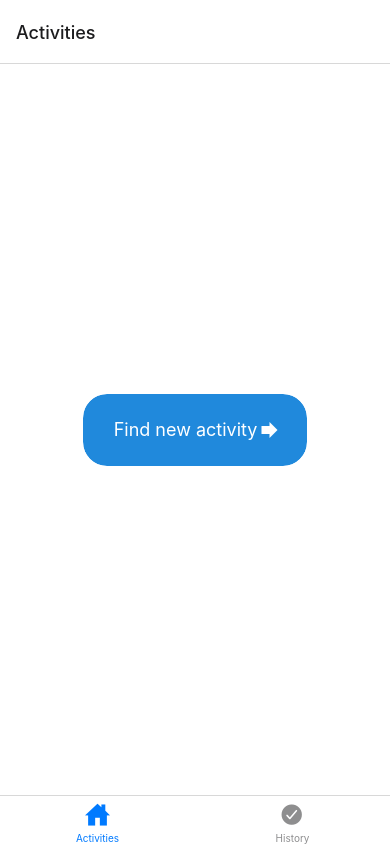
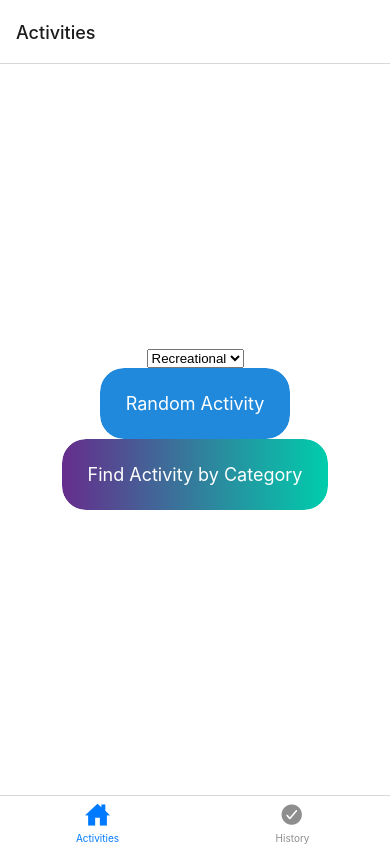
Before and after one commit to mikkeGuan/active-app, a React Native app: screen /Activities in a window 390 px wide. Built offline with nearby package versions, Linux system fonts and the light colour scheme; no server answers.

Commit message:
Fetch random activity and by type

```diff
--- a/App.js
+++ b/App.js
@@ -34,7 +34,7 @@ export default function App() {
           component={History}
           options={{ title: 'History' }}
         />
-      </Tab.Navigator>
+              </Tab.Navigator>
     </NavigationContainer>
   );
 }
--- a/babel.config.js
+++ b/babel.config.js
@@ -2,5 +2,11 @@ module.exports = function(api) {
   api.cache(true);
   return {
     presets: ['babel-preset-expo'],
+     plugins: [
+    ["module:react-native-dotenv", {
+      "moduleName": "@env",
+      "path": ".env",
+    }]
+  ]
   };
 };
--- a/components/Activities.js
+++ b/components/Activities.js
@@ -1,36 +1,72 @@
-import { useState, useEffect } from 'react';
-import { StyleSheet, View } from 'react-native';
-import { API_URL } from '../constants';
+import { useState, useEffect } from "react";
+import { StyleSheet, View } from "react-native";
+import { API_URL, TYPE_URL } from "../constants";
 import axios from "axios";
-import { Button, Icon, Text} from '@rneui/base';
+import { Button, Text } from "@rneui/base";
+import { LinearGradient } from "expo-linear-gradient";
+import {Picker} from '@react-native-picker/picker';
 
-export default function App() {
+export default function Activities() {
   const [activity, setActivity] = useState("");
-
+  const [category, setCategory] = useState("recreational"); // Default
 
   const fetchActivities = async () => {
     try {
-      const result = await axios.get(`${API_URL}`);
+      const result = await axios.get(API_URL);
       setActivity(result.data.activity);
     } catch (error) {
       console.error("Error loading activities:", error);
     }
-  }
+  };
 
-
+  const fetchActivitiesByCategory = async () => {
+    try {
+      const result = await axios.get(`${TYPE_URL}${category}`);
+      setActivity(result.data.activity);
+    } catch (error) {
+      console.error("Error loading activities by category:", error);
+    }
+  };
 
   useEffect(() => {
-    fetchActivities()
+    fetchActivities();
   }, []);
 
   return (
     <View style={styles.container}>
       <Text h2>{activity}</Text>
-      <Button radius={"xl"} size="xl" type="solid" onPress={fetchActivities}> Find new activity
-      <Icon name="forward" color="white" />
+      <Picker
+        selectedValue={category}
+        onValueChange={(itemValue, itemIndex) =>
+           setCategory(itemValue)}
+      >
+        <Picker.Item label="Education" value="education" />
+        <Picker.Item label="Recreational" value="recreational" />
+        <Picker.Item label="Social" value="social" />
+        <Picker.Item label="DIY" value="diy" />
+        <Picker.Item label="Charity" value="charity" />
+        <Picker.Item label="Cooking" value="cooking" />
+        <Picker.Item label="Relaxation" value="relaxation" />
+        <Picker.Item label="Music" value="music" />
+        <Picker.Item label="Busywork" value="busywork" />
+      </Picker>
+      <Button radius="xl" size="xl" type="solid" onPress={fetchActivities}>
+        Random Activity
       </Button>
-
-
+      <Button
+        radius="xl"
+        size="xl"
+        type="solid"
+        onPress={fetchActivitiesByCategory}
+        ViewComponent={LinearGradient}
+        linearGradientProps={{
+          colors: ["#662D8C", "#00CDAC"],
+          start: { x: 0, y: 0.5 },
+          end: { x: 1, y: 0.5 },
+        }}
+      >
+        Find Activity by Category
+      </Button>
     </View>
   );
 }
@@ -38,10 +74,10 @@ export default function App() {
 const styles = StyleSheet.create({
   container: {
     flex: 1,
-    backgroundColor: '#fff',
-    alignItems: 'center',
-    justifyContent: 'center',
+    backgroundColor: "#fff",
+    alignItems: "center",
+    justifyContent: "center",
     fontFamily: "Roboto",
-    fontWeight: '500',
+    fontWeight: "500",
   },
 });
```
Also changed, not shown: package.json (+6 -1 lines), 1 other file (tests, documents, lock files or other folders).
